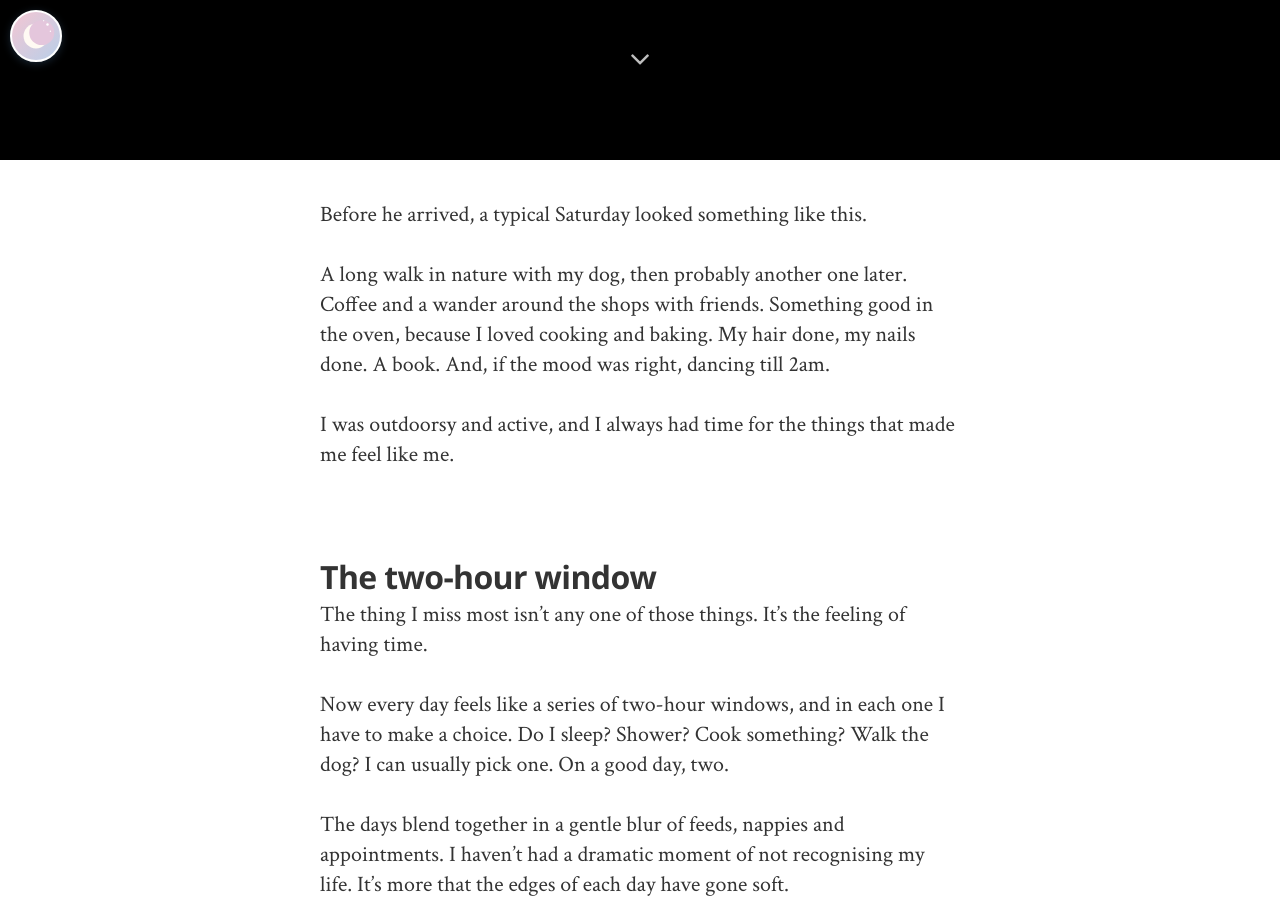
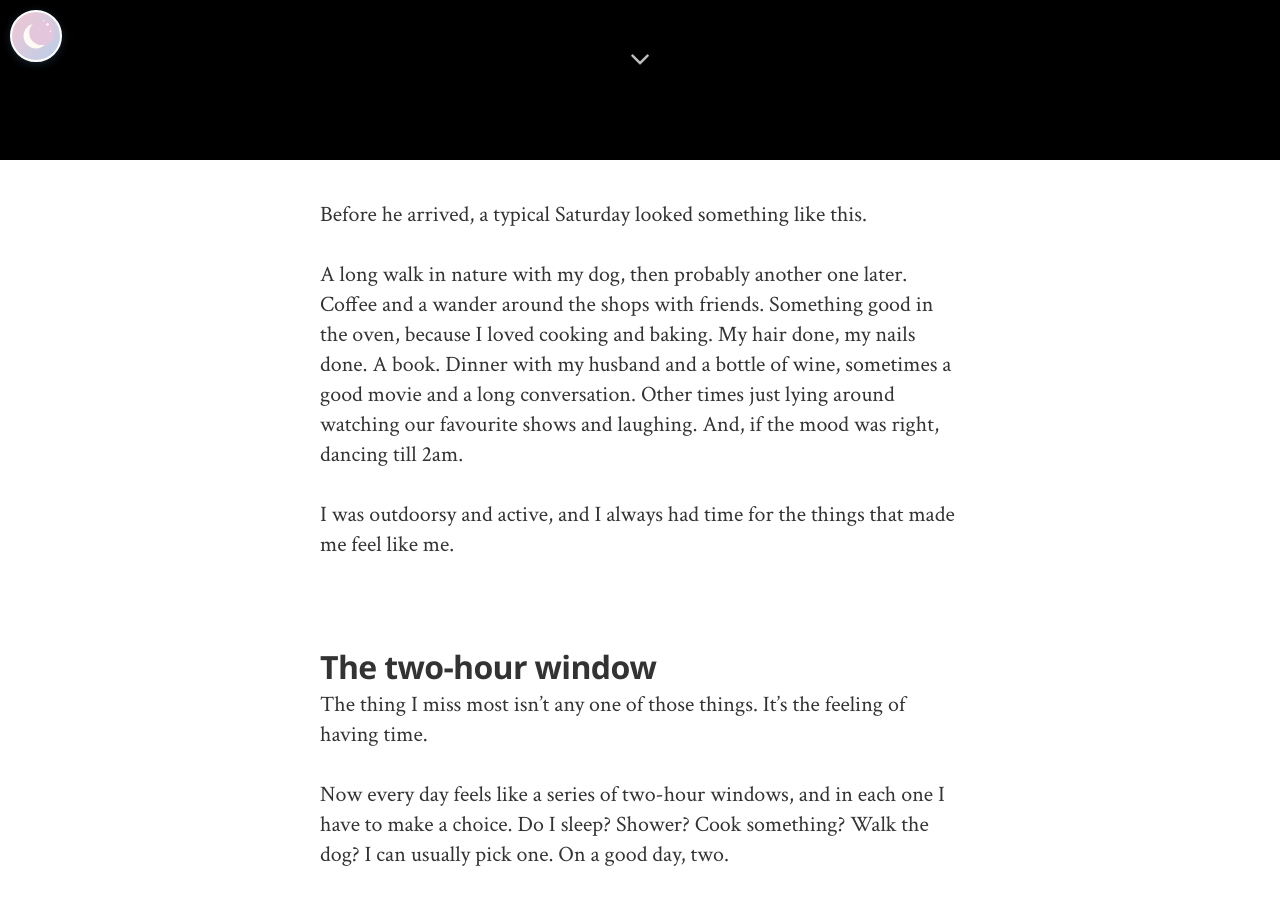
Before and after one commit to nehrini/the-motherhood-manual, a Jekyll site: the page built from _posts/2026-11-20-who-am-i-now.md, in a window 1280 px wide and 900 px high, scrolled down 740 px. Built offline with Jekyll 4.4.1, drawn with Linux system fonts in a browser that asks for light colours; nearby versions of some CDN libraries.

Commit message:
Post 6: add evenings with my husband to the old Saturdays
Co-Authored-By: Claude Opus 5.5 <noreply@anthropic.com>
Claude-Session: https://claude.ai/code/session_01Rqht1fowaYN32FCa4ECcme

```diff
--- a/_posts/2026-11-20-who-am-i-now.md
+++ b/_posts/2026-11-20-who-am-i-now.md
@@ -11,7 +11,7 @@ og_image: /assets/images/og-who-am-i-now.png
 
 Before he arrived, a typical Saturday looked something like this.
 
-A long walk in nature with my dog, then probably another one later. Coffee and a wander around the shops with friends. Something good in the oven, because I loved cooking and baking. My hair done, my nails done. A book. And, if the mood was right, dancing till 2am.
+A long walk in nature with my dog, then probably another one later. Coffee and a wander around the shops with friends. Something good in the oven, because I loved cooking and baking. My hair done, my nails done. A book. Dinner with my husband and a bottle of wine, sometimes a good movie and a long conversation. Other times just lying around watching our favourite shows and laughing. And, if the mood was right, dancing till 2am.
 
 I was outdoorsy and active, and I always had time for the things that made me feel like me.
 
```
